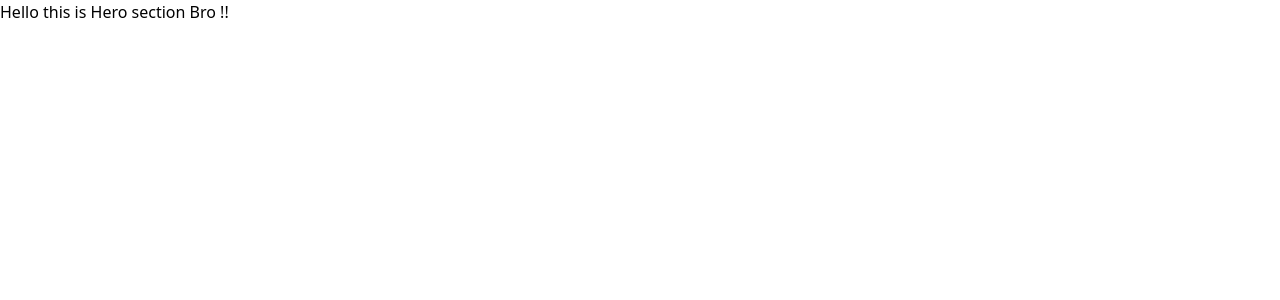
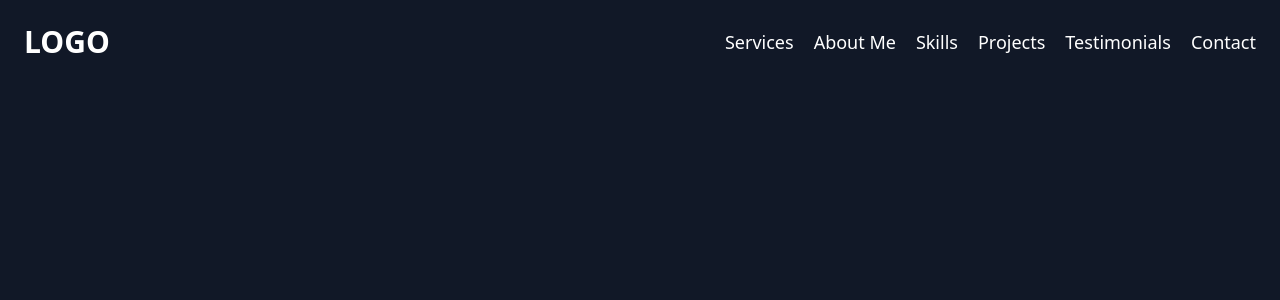
Before and after one commit to akramMk/My-portfolio, a Vue app in the folder front-end/: page / in a window 1280 px wide. Shown: the top 300 px of the page. Built offline with nearby package versions, Linux system fonts and the light colour scheme.

Commit message:
add nav bar component

```diff
--- a/front-end/src/App.vue
+++ b/front-end/src/App.vue
@@ -1,10 +1,14 @@
+<template>
+  <div class="bg-[#111827] min-h-screen">
+    <NavBar></NavBar>
+  </div>
+</template>
+
 <script setup>
-import HeroSection from '@/components/HeroSection.vue'
+import { defineAsyncComponent } from 'vue';
+
+const NavBar = defineAsyncComponent(()=>import('@/components/NavBar.vue'))
 </script>
-
-<template>
-  <HeroSection></HeroSection>
-</template>
 
 <style scoped>
 
--- a/front-end/src/components/NavBar.vue
+++ b/front-end/src/components/NavBar.vue
@@ -1,11 +1,53 @@
 <template>
     <header class="flex justify-between items-center p-6 bg-opacity-50 relative z-20">
         <div class="text-white text-3xl font-bold">LOGO</div>
-
-        <button type="button" class="black text- focus:outline-none">
-            <span class="text-5xl">
-                <img src="" alt="">
-            </span>
-        </button>
+        <!-- Mobile Toggle Button -->
+        <div class="md:hidden z-30">
+            <button type="button"
+            class="black focus:outline-none"
+            @click="isMenuOpen = !isMenuOpen"
+            >
+                <span v-if="isMenuOpen" class="text-5xl">
+                    <img src="https://img.icons8.com/ios-filled/100/ffffff/delete-sign.png" alt="close" width="50" height="50">
+                </span>
+                <span v-else class="text-5xl">
+                    <img src="https://img.icons8.com/ios-filled/100/ffffff/menu--v6.png" alt="close" width="50" height="50">
+                </span>
+            </button>
+        </div>
+        <!-- NavBar Link -->
+        <nav
+        :class="['fixed inset-0 z-20 flex flex-col items-center justify-center bg-[#111827] md:relative md:bg-transparent md:flex md:justify-between md:flex-row',
+            isMenuOpen ? 'block':'hidden'
+        ]">
+            <ul class="flex flex-col items-center space-y-5 md:flex-row md:space-x-5 md:space-y-0">
+                <li v-for="item in Menu" :key="item.name">
+                    <a :href="item.href" class="block text-white transition hover:text-primary ease-linear text-2xl md:text-lg"
+                    @click="scrollToSection(item.href)">
+                        {{ item.name }}
+                    </a>
+                </li>
+            </ul>
+        </nav>
     </header>
 </template>
+<script setup>
+import { ref } from 'vue';
+const Menu = ref ([
+    {name: 'Services', href:'#services'},
+    {name: 'About Me', href:'#about'},
+    {name: 'Skills', href:'#skiils'},
+    {name: 'Projects', href:'#projects'},
+    {name: 'Testimonials', href:'#testimonials'},
+    {name: 'Contact', href:'#contact'},
+]);
+
+const isMenuOpen = ref(false)
+const scrollToSection =(href) => {
+    isMenuOpen.value = false;
+    const section = document.querySelector(href);
+    if(section){
+        section.scrollIntoView({behavior :'smooth'});
+    }
+}
+</script>
```
